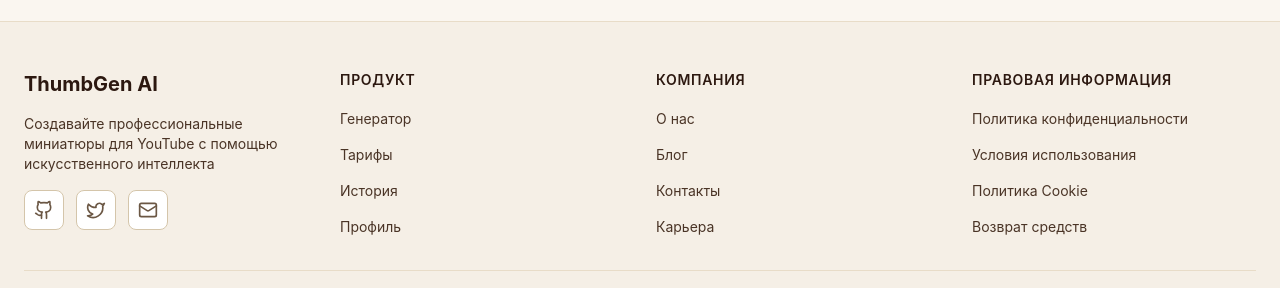
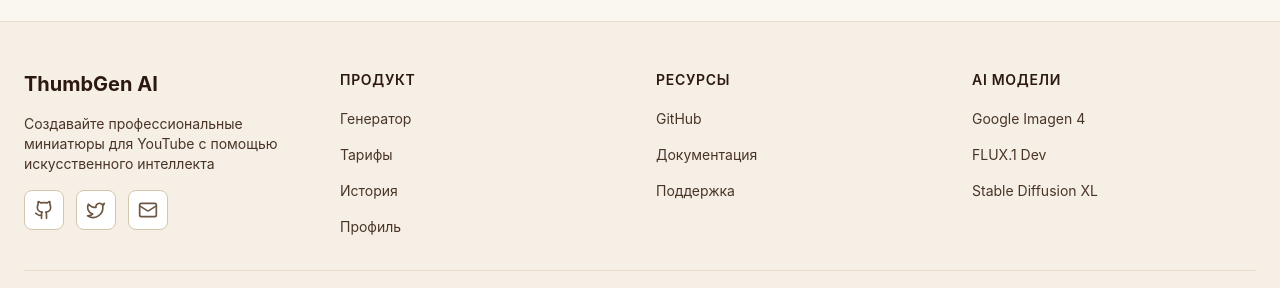
Before and after one commit to svizer1/ThumbGen, a Next.js app: page / in a window 1280 px wide. Shown: the part 3071-3359 px from the top of the page. Built offline with nearby package versions, Linux system fonts and the light colour scheme; no server answers.

Commit message:
Fix image modal with portal, update footer links, history works correctly

```diff
--- a/src/components/layout/Footer.tsx
+++ b/src/components/layout/Footer.tsx
@@ -85,84 +85,63 @@
             </ul>
           </div>
 
-          {/* Company */}
+          {/* Resources */}
           <div className="animate-fadeIn stagger-2">
             <h4 className="text-sm font-semibold text-[var(--text-primary)] uppercase tracking-wider mb-4">
-              Компания
+              Ресурсы
             </h4>
             <ul className="space-y-3">
               <li>
-                <Link
-                  href="/about"
+                <a
+                  href="https://github.com/svizer1/ThumbGen"
+                  target="_blank"
+                  rel="noopener noreferrer"
                   className="text-sm text-[var(--text-secondary)] hover:text-[var(--accent)] transition-colors duration-200"
                 >
-                  О нас
-                </Link>
+                  GitHub
+                </a>
               </li>
               <li>
-                <Link
-                  href="/blog"
+                <a
+                  href="https://docs.google.com"
+                  target="_blank"
+                  rel="noopener noreferrer"
                   className="text-sm text-[var(--text-secondary)] hover:text-[var(--accent)] transition-colors duration-200"
                 >
-                  Блог
-                </Link>
+                  Документация
+                </a>
               </li>
               <li>
-                <Link
-                  href="/contact"
+                <a
+                  href="mailto:support@thumbgen.ai"
                   className="text-sm text-[var(--text-secondary)] hover:text-[var(--accent)] transition-colors duration-200"
                 >
-                  Контакты
-                </Link>
-              </li>
-              <li>
-                <Link
-                  href="/careers"
-                  className="text-sm text-[var(--text-secondary)] hover:text-[var(--accent)] transition-colors duration-200"
-                >
-                  Карьера
-                </Link>
+                  Поддержка
+                </a>
               </li>
             </ul>
           </div>
 
-          {/* Legal */}
+          {/* AI Models */}
           <div className="animate-fadeIn stagger-3">
             <h4 className="text-sm font-semibold text-[var(--text-primary)] uppercase tracking-wider mb-4">
-              Правовая информация
+              AI Модели
             </h4>
             <ul className="space-y-3">
               <li>
-                <Link
-                  href="/privacy"
-                  className="text-sm text-[var(--text-secondary)] hover:text-[var(--accent)] transition-colors duration-200"
-                >
-                  Политика конфиденциальности
-                </Link>
+                <span className="text-sm text-[var(--text-secondary)]">
+                  Google Imagen 4
+                </span>
               </li>
               <li>
-                <Link
-                  href="/terms"
-                  className="text-sm text-[var(--text-secondary)] hover:text-[var(--accent)] transition-colors duration-200"
-                >
-                  Условия использования
-                </Link>
+                <span className="text-sm text-[var(--text-secondary)]">
+                  FLUX.1 Dev
+                </span>
               </li>
               <li>
-                <Link
-                  href="/cookies"
-                  className="text-sm text-[var(--text-secondary)] hover:text-[var(--accent)] transition-colors duration-200"
-                >
-                  Политика Cookie
-                </Link>
-              </li>
-              <li>
-                <Link
-                  href="/refund"
-                  className="text-sm text-[var(--text-secondary)] hover:text-[var(--accent)] transition-colors duration-200"
-                >
-                  Возврат средств
-                </Link>
+                <span className="text-sm text-[var(--text-secondary)]">
+                  Stable Diffusion XL
+                </span>
               </li>
             </ul>
           </div>
--- a/src/components/ui/ImageModal.tsx
+++ b/src/components/ui/ImageModal.tsx
@@ -2,7 +2,7 @@
 
 import { X } from 'lucide-react';
 import { useEffect } from 'react';
-import Image from 'next/image';
+import { createPortal } from 'react-dom';
 
 interface ImageModalProps {
   imageUrl: string;
@@ -24,7 +24,7 @@
     };
   }, [onClose]);
 
-  return (
+  const modalContent = (
     <div
       className="fixed inset-0 z-[9999] flex items-center justify-center bg-black/90 p-4"
       onClick={onClose}
@@ -53,4 +53,11 @@
       </div>
     </div>
   );
+
+  // Render to body using portal
+  if (typeof document !== 'undefined') {
+    return createPortal(modalContent, document.body);
+  }
+
+  return null;
 }
```
